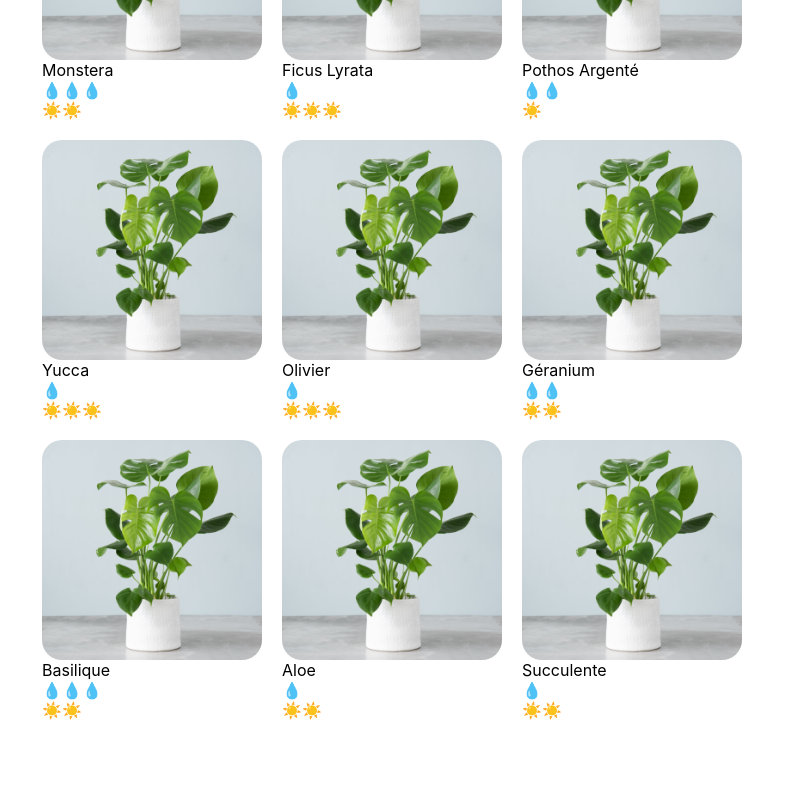
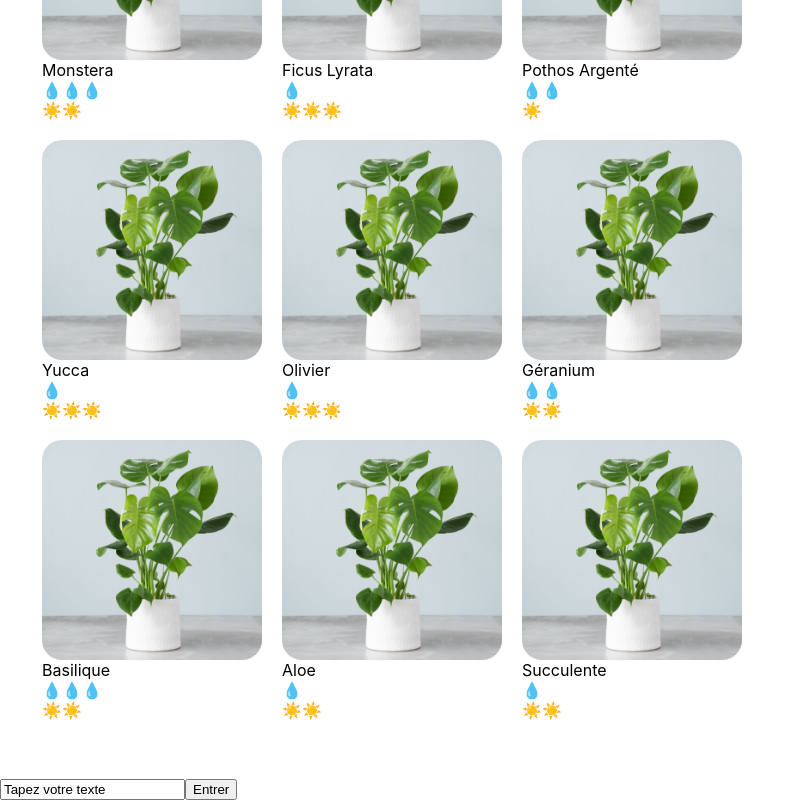
Before and after one commit to Paul-prog44/ReactOpenclassRoom1, a React (Create React App) app: page / in a window 1280 px wide. Shown: the part 733-1533 px from the top of the page, without its empty margins (0-805 px from the left). Before the commit the page ends 1511 px from the top, so only its background shows below. Built offline with nearby package versions, Linux system fonts and the light colour scheme.

Commit message:
Add event listener and form

```diff
--- a/src/components/App.js
+++ b/src/components/App.js
@@ -2,10 +2,11 @@ import Banner from './Banner'
 import Cart from './Cart'
 import React from 'react';
 import ShoppingList from './ShoppingList';
+import QuestionForm from './QuestionForm';
 
 
 function App() {
-    return <React.Fragment><Banner/><Cart/><ShoppingList/></React.Fragment>
+    return <React.Fragment><Banner/><Cart/><ShoppingList/><QuestionForm/></React.Fragment>
 }
 
 export default App
--- a/src/components/CareScale.js
+++ b/src/components/CareScale.js
@@ -1,6 +1,7 @@
-function CareScale({ scaleValue, careType }) {
+function CareScale({ scaleValue, careType}) {
 	const range = [1, 2, 3]
 	const scaleType = careType === 'light' ? '☀️' : '💧'
+
 
 	return (
 		<div>
--- a/src/components/PlantItem.js
+++ b/src/components/PlantItem.js
@@ -1,9 +1,13 @@
 import CareScale from './CareScale'
 import '../styles/PlantItem.css'
 
+function handleClick(plantName) {
+    console.log(`Vous voulez acheter 1 ${plantName} ? Très bon choix 🦀`)
+}
+
 function PlantItem({ id, cover, name, water, light }) {
 	return (
-		<li key={id} className='lmj-plant-item'>
+		<li key={id} className='lmj-plant-item' onClick={ () => handleClick(name)}>
 			<img className='lmj-plant-item-cover' src={cover} alt={`${name} cover`} />
 			{name}
 			<div>
--- /dev/null
+++ b/src/components/QuestionForm.js
@@ -0,0 +1,16 @@
+function handleSubmit(e) {
+    e.preventDefault()
+    alert(e.target['my_input'].value)
+}
+
+function QuestionForm() {
+return (
+    <form onSubmit={handleSubmit}>
+        <input type='text' name='my_input' defaultValue='Tapez votre texte' />
+        <button type='submit'>Entrer</button>
+    </form>
+)
+
+}
+
+    export default QuestionForm
```
Also changed, not shown: 1 other file (tests, documents, lock files or other folders).
